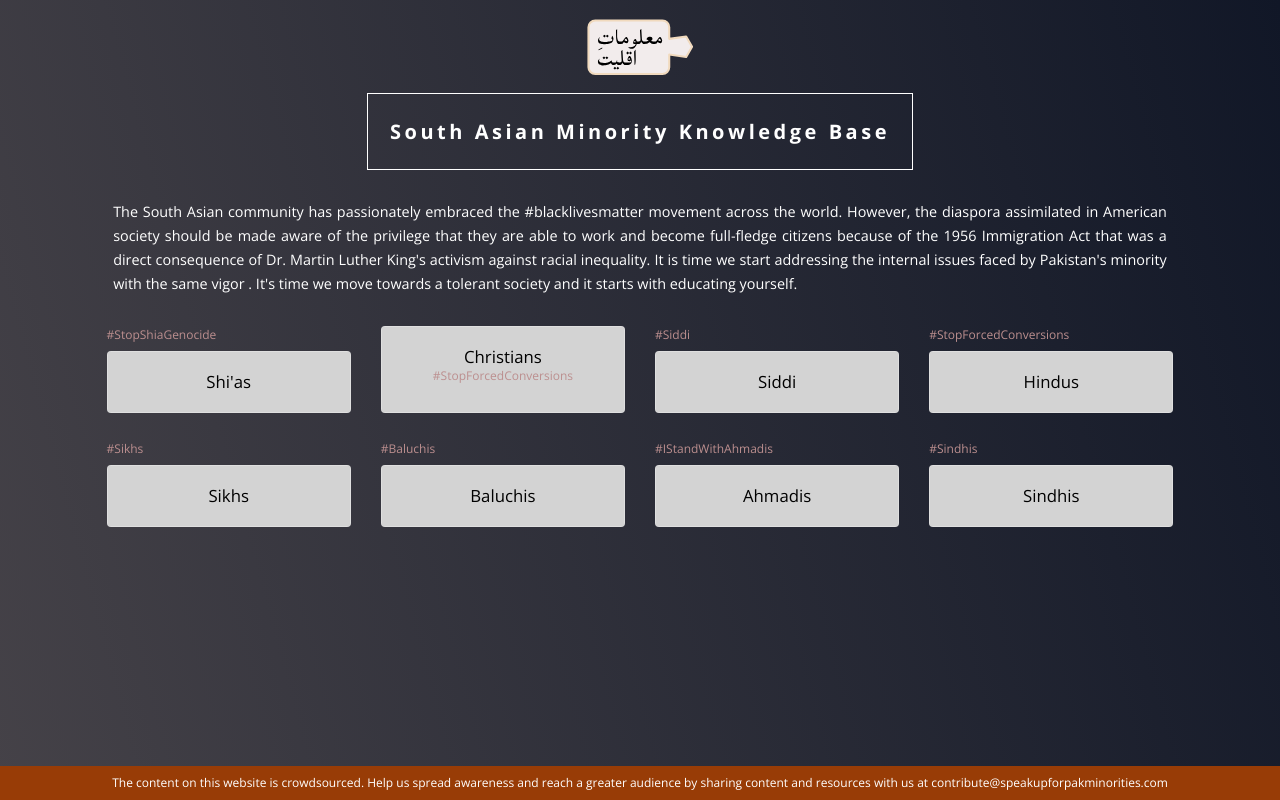
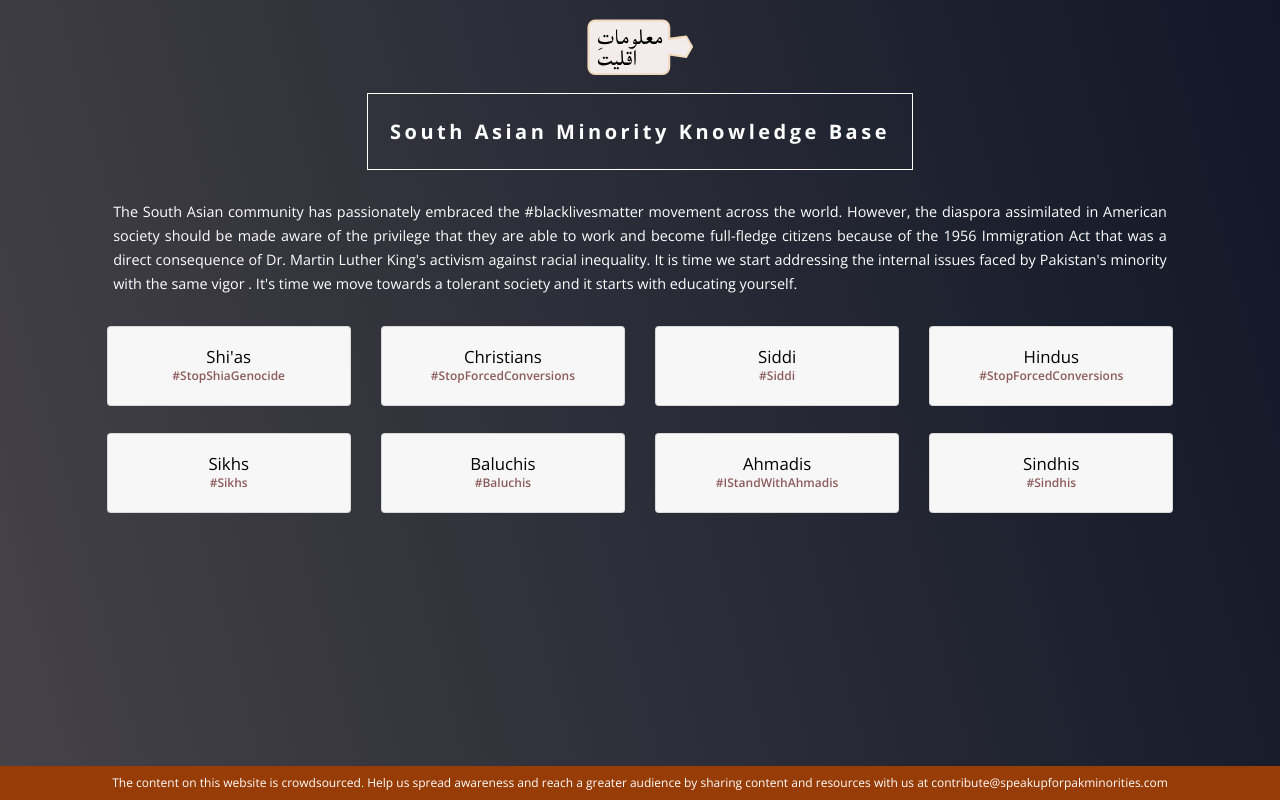
Before and after one commit to hamza121star/Books-on-South-Asian-Minority, a React (Create React App) app: page / in a window 1280 px wide. Built offline with nearby package versions, Linux system fonts and the light colour scheme.

Commit message:
css changes

```diff
--- a/src/App.css
+++ b/src/App.css
@@ -109,9 +109,10 @@ body {
   text-align: left;
 }
 .hash-style{
-  color:rosybrown;
-  margin-bottom: 0.45rem;
+  color:rgb(141, 91, 91);
+  margin-bottom: 0;
   font-size: 0.75rem;
+  font-weight: 600;
 }
 .hovercard{
     display: block;
@@ -168,21 +169,47 @@ body {
     font-weight: 700;
     letter-spacing: 1.05px;
 }
+
+
+
+.placard-style{
+    background-color: #f7f7f7;
+    padding: 1.25rem;
+    position: relative;
+    display: flex;
+    flex-direction: column;
+    min-width: 0;
+    word-wrap: break-word;
+    background-clip: border-box;
+    border: 1px solid rgba(0,0,0,.125);
+    border-radius: .25rem;
+}
+.placard-style:hover{
+  background-color: linen;
+  cursor: pointer;
+  transition: 0.3s;
+}
+
 .placard-style > a{
   color:black;
   transition: 0.3s;
-  background-color: lightgrey;
+
 }
 
 h5.cardName{
   margin: 0;
   font-size: 1.05rem;
 }
+
 .placard-style > a:hover, .placard-style > a:focus{
   text-decoration: none;
   color: black;
-  background-color: linen;
 }
+.cardBody{
+  flex: 1 1 auto;
+  min-height: 1px;
+}
+
 
 .book-rect{
   position: relative;
@@ -229,6 +256,20 @@ h5.cardName{
   vertical-align:middle;
 }
 
+/* .art-image-holder > img{
+  width: 50%;
+  height:auto;
+  object-fit: cover;
+} */
+.image-holder{
+  margin: 0 auto;
+  height:75%;
+}
+.image-holder > img{
+  max-width: 100%;
+  max-height: 100%;
+}
+
 @media only screen  and (max-width: 720px) {
   .hovercard{
     margin: 0px 45px 50px 45px;
@@ -269,7 +310,8 @@ h5.cardName{
     display: flex;
   }
   .image-holder > img{
-    width: 80% !important;
+    width: auto;
+    height: 85%;
   }
   .backArrow{
     width: 65px;
@@ -344,8 +386,9 @@ h5.cardName{
     width: 220px;
     padding: 1rem 1.5rem;
   }
-  .image-holder > img{
-    width: 100% !important;
+  .image-holder{
+   height: 60%;
+   width: auto;
   }
   .backArrow{
     width: 45px;
@@ -383,19 +426,3 @@ h5.cardName{
   box-shadow: 0 8px 16px 0 rgba(0,0,0,0.2);
   background-color: #f9f4ec;
 }
-
-.image-holder{
-  margin: 0 auto;
-}
-.image-holder > img{
-  width: 35%;
-  height:auto;
-  object-fit: cover;
-}
-
-
-.art-image-holder > img{
-  width: 50%;
-  height:auto;
-  object-fit: cover;
-}
--- a/src/main.js
+++ b/src/main.js
@@ -31,117 +31,100 @@ class Main extends React.Component {
             </div>
             <Col md={3}>
               <div className="card-wrapper">
-                <div className="hashtag-holder">
+                <div className="placard-style">
+                  <Link to="/shias">
+                  <div className="cardBody">
+                    <h5 className="cardName">Shi'as</h5>
                     <p className="hash-style">#StopShiaGenocide</p>
                   </div>
-                <Card className="placard-style">
-                  <Link to="/shias">
-                  <Card.Body>
-                    <h5 className="cardName">Shi'as</h5>
-                  </Card.Body>
                   </Link>
-                </Card>
+                </div>
               </div>
             </Col>
             <Col md={3}>
               <div className="card-wrapper">
-                <div className="hashtag-holder">
-
-                </div>
-                <Card className="placard-style">
+                <div className="placard-style">
                   <Link to="/christians">
-                    <Card.Body className="cardBody">
+                    <div className="cardBody">
                       <h5 className="cardName">Christians</h5>
                       <p className="hash-style">#StopForcedConversions</p>
-                    </Card.Body>
+                    </div>
                   </Link>
-                </Card>
+                </div>
               </div>
             </Col>
             <Col md={3}>
               <div className="card-wrapper">
-                <div className="hashtag-holder">
+                <div className="placard-style">
+                  <Link to="/siddi">
+                    <div className="cardBody">
+                      <h5 className="cardName">Siddi</h5>
                       <p className="hash-style">#Siddi</p>
                     </div>
-                <Card className="placard-style">
-                  <Link to="/siddi">
-                  <Card.Body className="cardBody">
-                    <h5 className="cardName">Siddi</h5>
-                  </Card.Body>
                   </Link>
-                </Card>
+                </div>
               </div>
             </Col>
             <Col md={3}>
               <div className="card-wrapper">
-                <div className="hashtag-holder">
+                <div className="placard-style">
+                  <Link to="/ahmadis">
+                    <div className="cardBody">
+                      <h5 className="cardName">Hindus</h5>
                       <p className="hash-style">#StopForcedConversions</p>
                     </div>
-                <Card className="placard-style">
-                  <Link to="/ahmadis">
-                    <Card.Body className="cardBody">
-                      <h5 className="cardName">Hindus</h5>
-                    </Card.Body>
                   </Link>
-                </Card>
+                </div>
               </div>
             </Col>
           </Row>
           <Row className="card-spacing">
             <Col md={3}>
               <div className="card-wrapper">
-                <div className="hashtag-holder">
+                <div className="placard-style">
+                  <Link to="/sikhs">
+                    <div className="cardBody">
+                      <h5 className="cardName">Sikhs</h5>
                       <p className="hash-style">#Sikhs</p>
                     </div>
-                <Card className="placard-style">
-                  <Link to="/sikhs">
-                    <Card.Body className="cardBody">
-                      <h5 className="cardName">Sikhs</h5>
-                    </Card.Body>
                   </Link>
-                </Card>
+                </div>
               </div>
             </Col>
             <Col md={3}>
               <div className="card-wrapper">
-                <div className="hashtag-holder">
+                <div className="placard-style">
+                  <Link to="/baluchis">
+                    <div className="cardBody">
+                      <h5 className="cardName">Baluchis</h5>
                       <p className="hash-style">#Baluchis</p>
                     </div>
-                <Card className="placard-style">
-                  <Link to="/baluchis">
-                    <Card.Body className="cardBody">
-                      <h5 className="cardName">Baluchis</h5>
-                    </Card.Body>
                   </Link>
-                </Card>
+                </div>
               </div>
             </Col>
             <Col md={3}>
               <div className="card-wrapper">
-                <div className="hashtag-holder">
+                <div className="placard-style">
+                  <Link to="/ahmadis">
+                    <div className="cardBody">
+                      <h5 className="cardName">Ahmadis</h5>
                       <p className="hash-style">#IStandWithAhmadis</p>
                     </div>
-                <Card className="placard-style">
-                  <Link to="/ahmadis">
-                    <Card.Body className="cardBody">
-                      <h5 className="cardName">Ahmadis</h5>
-                    </Card.Body>
                   </Link>
-                </Card>
+                </div>
               </div>
             </Col>
             <Col md={3}>
               <div className="card-wrapper">
-                <div className="hashtag-holder">
+                <div className="placard-style">
+                  <Link to="/ahmadis">
+                    <div className="cardBody">
+                      <h5 className="cardName">Sindhis</h5>
                       <p className="hash-style">#Sindhis</p>
                     </div>
-                <Card className="placard-style">
-                  <Link to="/ahmadis">
-                    <Card.Body className="cardBody">
-                      <h5 className="cardName">Sindhis</h5>
-                    </Card.Body>
                   </Link>
-                </Card>
+                </div>
               </div>
             </Col>
           </Row>
--- a/src/shias.js
+++ b/src/shias.js
@@ -20,12 +20,12 @@ class Shias extends React.Component {
             </Link>
           </div>
           <div className="instruction">
-          <p className="inst-style">Instruction: Hover and click on the cards below to access the resources 👇🏻
+          <p className="inst-style">Instruction: Hover and click on the cards below to access the resources <span role="img">👇🏻</span>
           </p>
          </div>
           <div className="hovercard">
             <div className="section">
-              <h4 className="section-title">Books & Research Papers 📚</h4>
+              <h4 className="section-title">Books & Research Papers <span role="img">📚</span></h4>
               <div>
               <Row className="card-spacing">
                 <Col md={6}>
@@ -63,7 +63,7 @@ class Shias extends React.Component {
               </div>
             </div>
             <div className="section">
-              <h4 className="section-title">Articles 📰</h4>
+              <h4 className="section-title">Articles <span role="img">📰</span></h4>
               <div>
                 <div className="button-rect">
                 <a href="https://www.dawn.com/news/1504593" rel="noopener noreferrer" target="_blank">
--- a/src/siddi.js
+++ b/src/siddi.js
@@ -15,8 +15,8 @@ class Siddi extends React.Component {
           <div>
             <div className="wrapper">
               <div className="backArrow"> <Link to="/">
-              <img src={leftArrow} /> <span className="back-text">Go Back</span>
-              </Link>
+                <span className="back-text">Back</span><img src={leftArrow} />
+                </Link>
               </div>
               <div className="instruction">
               <p className="inst-style">Instruction: Hover and click on the cards below to access the resources 👇🏻
```
Also changed, not shown: src/christians.js (+8 -10 lines), src/images/in-search-shiva.jpg (added). Lines whose indentation alone changed are shown as unchanged.
